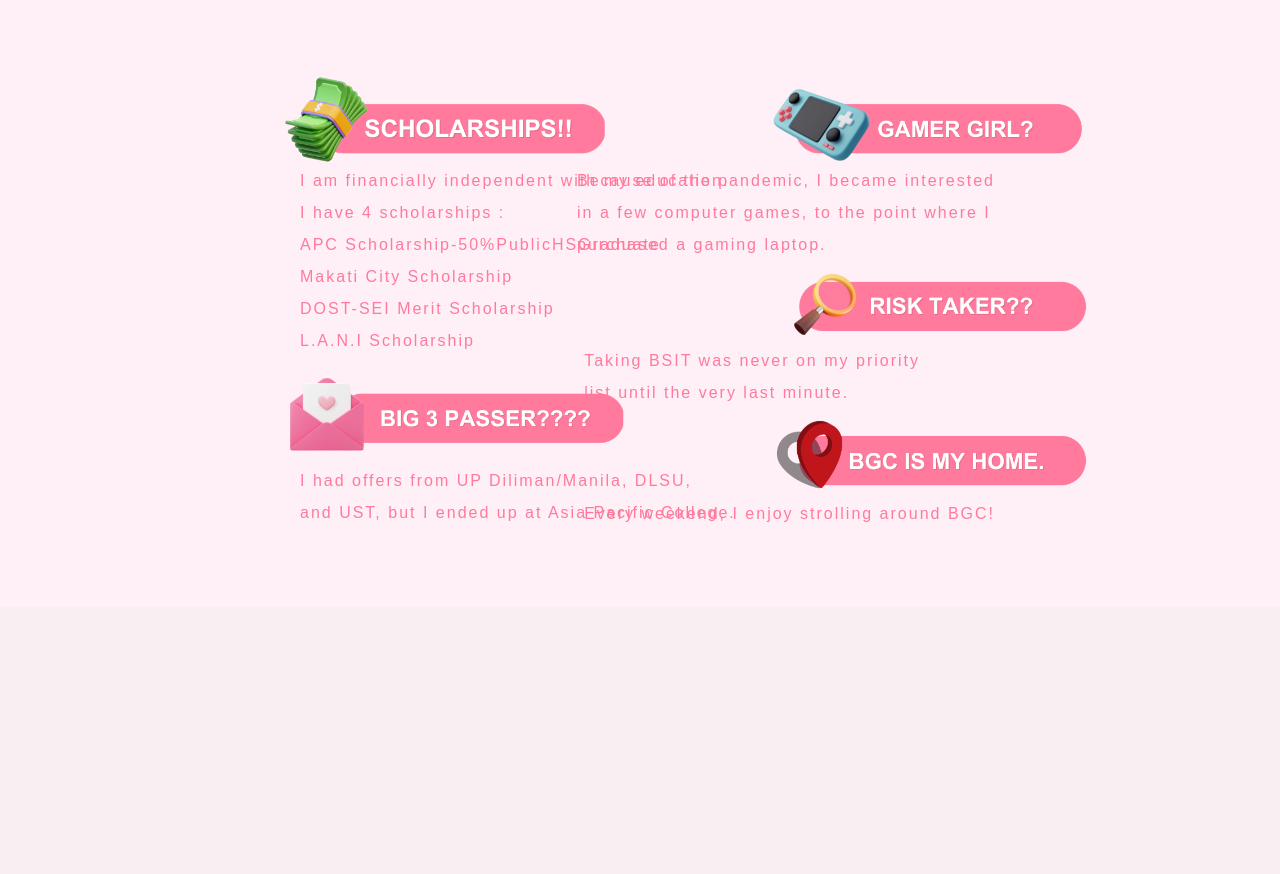
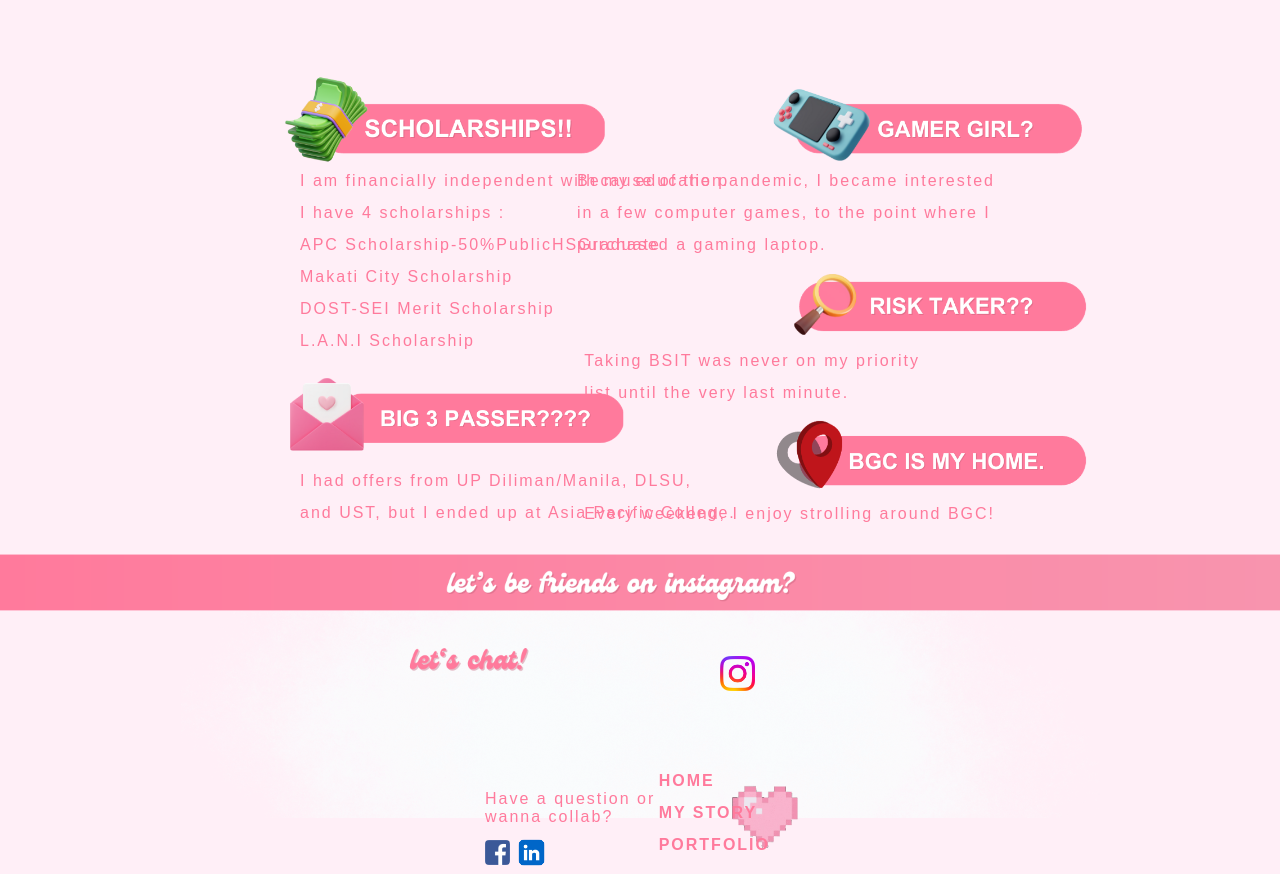
Before and after one commit to waynedizon/lab2, a PHP site: page /mystory.html in a window 1280 px wide. Shown: the part 1481-2355 px from the top of the page. Before the commit the page ends 2003 px from the top, so only its background shows below. Run offline with PHP 8.4, Linux system fonts and the light colour scheme.

Commit message:
added footer on my story page

```diff
--- a/week5/mystory.html
+++ b/week5/mystory.html
@@ -64,7 +64,15 @@
 	Every weekend, I enjoy strolling around BGC!
 	</p>
 
+	<img src="resources/images/footer.png" id="footer1">
+	<img src="resources/images/facebook.png" id="facebook1">
+	<img src="resources/images/linkedin.png" id="linkedin1">
+	<img src="resources/images/heartfoot.gif" id="heartfoot1">
+	<img src="resources/images/instagram.png" id="instagram1">
 
+	<p id="textfooter"> Have a question or <br> wanna collab? </p>
+
+	<p id="textfooter2"> HOME <br> MY STORY <br> PORTFOLIO </p>
 
     </body>
 </html>
--- a/week5/style.css
+++ b/week5/style.css
@@ -88,6 +88,15 @@ h4 {
 		z-index:2;
 		width: 100%;
 		top: 180px;
+
+	}
+
+	#footer1 {
+		position: relative;
+		z-index:2;
+		width: 100%;
+		top: 1450px;
+
 	}
 
 	#facebook {
@@ -101,11 +110,31 @@ h4 {
 		width: 25px;
 	}
 
+	#facebook1 {
+		display: flex;
+		position: absolute;
+		z-index: 2;
+		width: 1280px;
+		border-radius: 4px;
+		top: 2321px;
+		left: 485px;
+		width: 25px;
+	}
+
 	#linkedin {
 		position: absolute;
 		z-index: 2;
 		width: 1280px;
 		top: 1041px;
+		left: 510px;
+		width: 43px;
+	}
+
+	#linkedin1 {
+		position: absolute;
+		z-index: 2;
+		width: 1280px;
+		top: 2312px;
 		left: 510px;
 		width: 43px;
 	}
@@ -119,6 +148,15 @@ h4 {
 		width: 70px;
 	}
 
+	#heartfoot1 {
+		position: absolute;
+		z-index: 2;
+		width: 1280px;
+		top: 2264px;
+		left: 730px;
+		width: 70px;
+	}
+
 	#instagram {
 		position: absolute;
 		z-index: 2;
@@ -126,6 +164,42 @@ h4 {
 		top: 868px;
 		right: 525px;
 		width: 35px;
+	}
+
+	#instagram1 {
+		position: absolute;
+		z-index: 2;
+		width: 1280px;
+		top: 2137px;
+		right: 525px;
+		width: 35px;
+	}
+
+	#textfooter {
+		color: #FF7A9C;
+		font-family: Arial;
+		font-weight: normal;
+		font-size: 16px;
+		text-align: left;
+		letter-spacing: 2px;
+		top: 2255px;
+		left: 485px;
+		position: absolute;
+		z-index: 4;
+	}
+
+	#textfooter2 {
+		color: #FF7A9C;
+		font-family: Arial;
+		font-weight: 550;
+		font-size: 16px;
+		text-align: left;
+		letter-spacing: 2px;
+		line-height: 2.0;
+		top: 2230px;
+		right: 510px;
+		position: absolute;
+		z-index: 4;
 	}
 
 	.city {
```
